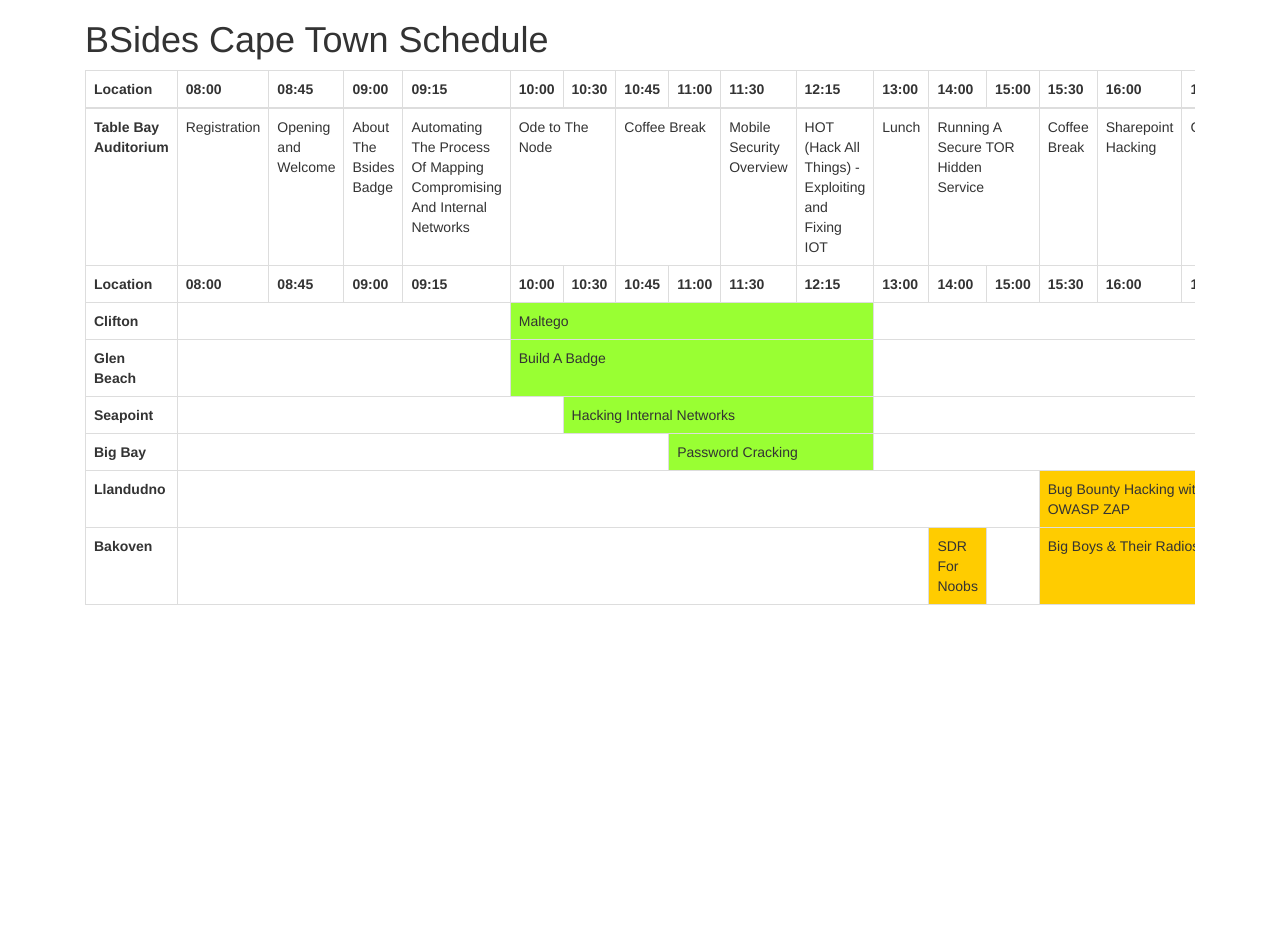
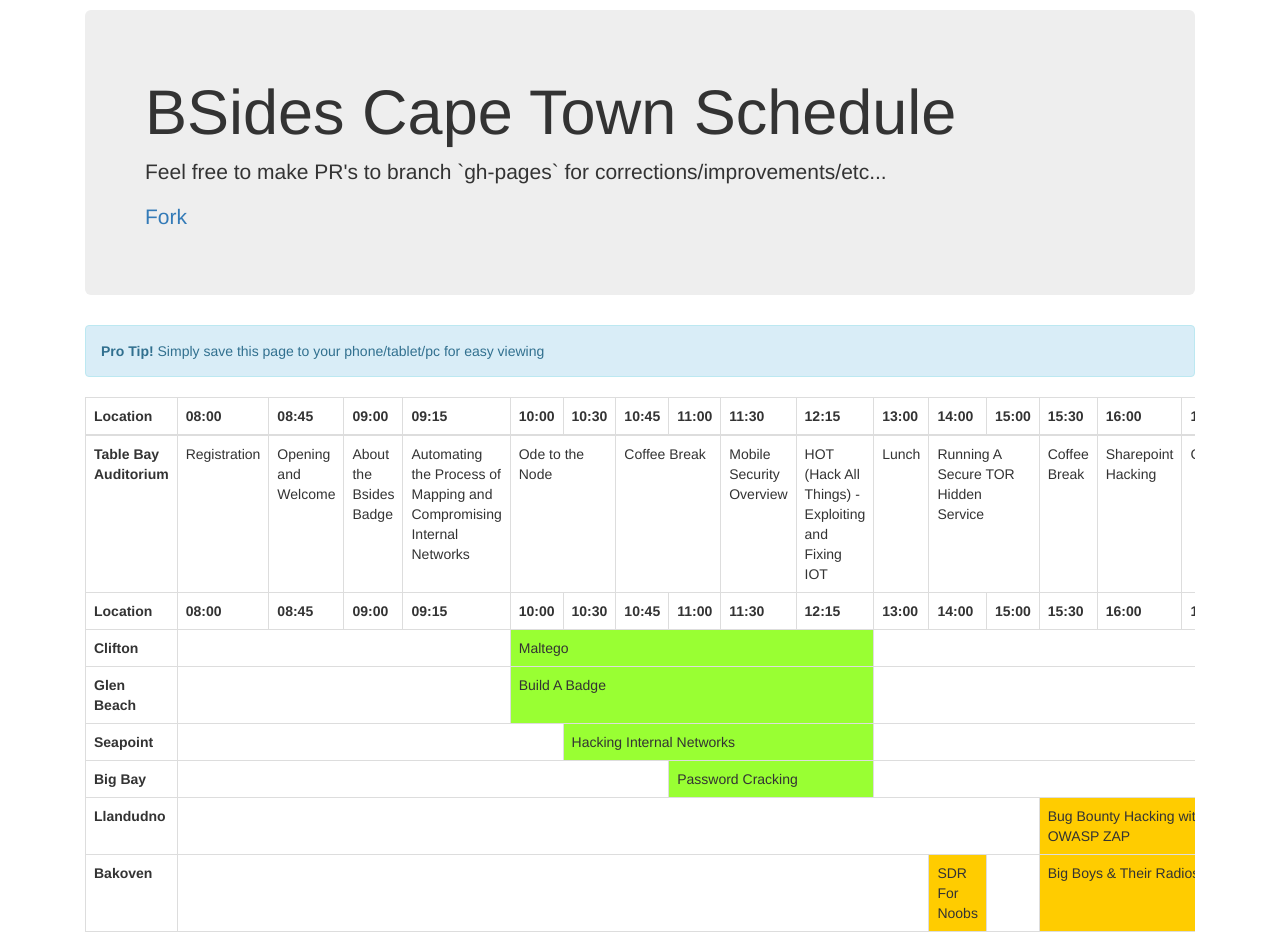
Before and after one commit to jub3i/bsides-sched, a plain HTML site: page index.html in a window 1280 px wide. Before the commit the page ends 800 px from the top, so only its background shows below. Drawn offline with nearby package versions, Linux system fonts and the light colour scheme.

Commit message:
small improvements

```diff
--- a/index.html
+++ b/index.html
@@ -8,6 +8,9 @@
 <!-- Latest compiled and minified JavaScript -->
 <script src="https://maxcdn.bootstrapcdn.com/bootstrap/3.3.6/js/bootstrap.min.js" integrity="sha384-0mSbJDEHialfmuBBQP6A4Qrprq5OVfW37PRR3j5ELqxss1yVqOtnepnHVP9aJ7xS" crossorigin="anonymous"></script>
   <style>
+    .jumbomargin {
+      margin-top: 10px;
+    }
     .session2 {
       background-color: #ffcc00;
     }
@@ -22,7 +25,21 @@
 <body>
   <div class="container">
     <div class="col-md-12">
-      <h1>BSides Cape Town Schedule</h1>
+      <div class="jumbotron jumbomargin">
+        <h1>BSides Cape Town Schedule</h1>
+        <p>
+          Feel free to make PR's to branch `gh-pages` for corrections/improvements/etc...
+        </p>
+        <!-- Place this tag where you want the button to render. -->
+        <p>
+          <a aria-label="Fork jub3i/bsides-sched on GitHub" data-count-aria-label="# forks on GitHub" data-count-api="/repos/jub3i/bsides-sched#forks_count" data-count-href="/jub3i/bsides-sched/network" data-style="mega" data-icon="octicon-repo-forked" href="https://github.com/jub3i/bsides-sched/fork" class="github-button">Fork</a>
+          <!-- Place this tag right after the last button or just before your close body tag. -->
+          <script async defer id="github-bjs" src="https://buttons.github.io/buttons.js"></script>
+        </p>
+      </div>
+        <p>
+          <div class="alert alert-info" role="alert"><b>Pro Tip!</b> Simply save this page to your phone/tablet/pc for easy viewing</div>
+        </p>
       <div class="table-responsive">
         <table class="table table-bordered table-hover">
           <thead>
@@ -50,9 +67,9 @@
               <td class="location">Table Bay Auditorium</td>
               <td>Registration</td>
               <td>Opening and Welcome </td>
-              <td>About The Bsides Badge</td>
-              <td>Automating The Process Of Mapping Compromising And Internal Networks</td>
-              <td colspan="2">Ode to The Node</td>
+              <td>About the Bsides Badge</td>
+              <td>Automating the Process of Mapping and Compromising Internal Networks</td>
+              <td colspan="2">Ode to the Node</td>
               <td colspan="2">Coffee Break</td>
               <td>Mobile Security Overview</td>
               <td>HOT (Hack All Things) - Exploiting and Fixing IOT</td>
```
